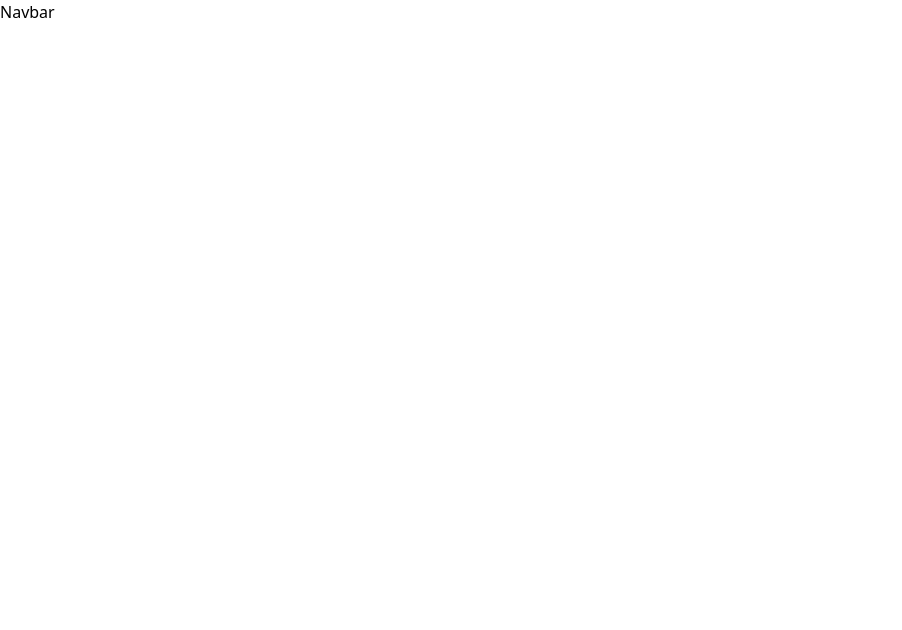
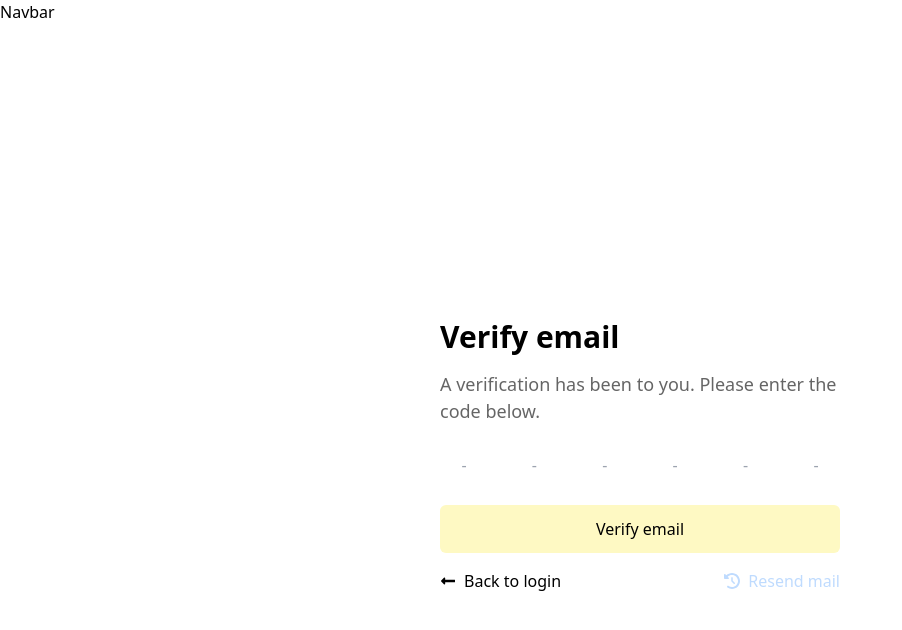
Before and after one commit to Mutyamjai/CC-Project, a React (Create React App) app in the folder campus-connect/: page /Verify_Otp in a window 1280 px wide. Before the commit this address had no page. Shown: the top 630 px of the page, without its empty margins (0-902 px from the left). Built offline with nearby package versions, Linux system fonts and the light colour scheme.

Commit message:
otp updated

```diff
--- a/campus-connect/package.json
+++ b/campus-connect/package.json
@@ -15,6 +15,7 @@
     "react-hook-form": "^7.52.2",
     "react-hot-toast": "^2.4.1",
     "react-icons": "^5.3.0",
+    "react-otp-input": "^3.1.1",
     "react-redux": "^9.1.2",
     "react-router-dom": "^6.26.1",
     "react-scripts": "5.0.1",
--- a/campus-connect/src/App.js
+++ b/campus-connect/src/App.js
@@ -3,6 +3,7 @@ import Home from './Pages/Home'
 import Login from './Pages/Login'
 import Signup from './Pages/Signup'
 import Navbar from './Components/Common/Navbar'
+import VerifyOtp from './Pages/VerifyOtp'
 function App() {
   return (
     <div className="App">
@@ -12,6 +13,7 @@ function App() {
         <Route path = '/' element = {<Home/>}/>
         <Route path = '/Signup' element = {<Signup/>}/>
         <Route path = '/Login' element = {<Login/>}/>
+        <Route path = '/Verify_Otp' element = {<VerifyOtp/>}/>
 
       </Routes>
     </div>
--- a/campus-connect/src/Pages/Login.js
+++ b/campus-connect/src/Pages/Login.js
@@ -1,7 +1,31 @@
 import React from 'react'
+import Spinner from '../Components/Common/Spinner'
+import { useForm } from 'react-hook-form';
+import { useSelector } from 'react-redux';
 
 export default function Login() {
+  const {register,handleSubmit,formState: {errors}} = useForm();
+  const {loading} = useSelector((state) => state.auth)
+  if(loading){
+    return (<Spinner/>)
+  }
   return (
-    <div>Login</div>
+    <div>
+        <form>
+            <div>
+                <label htmlFor="role">Select your role:</label>
+                <select id="account_type" {...register('account_type')} defaultValue="Student">
+                    <option value="Student">Student</option>
+                    <option value="Dhobi">Dhobi</option>
+                    <option value="Saloon">Saloon</option>
+                    <option value="Cycle">Cycle</option>
+                    <option value="Magaram">Magaram</option>
+                </select>
+            </div>
+            <div>
+                <label className=''>Email Address<sup className=''>*</sup></label>
+            </div>
+        </form>
+    </div>
   )
 }
--- a/campus-connect/src/Pages/Signup.jsx
+++ b/campus-connect/src/Pages/Signup.jsx
@@ -64,7 +64,7 @@ export default function Signup() {
                                 <label htmlFor="role">Select your role:</label>
                                 <select id="account_type" {...register('account_type')} defaultValue="Student">
                                     <option value="Student">Student</option>
-                                    <option value="Dhobi">Dhobi</option>
+                                    <option value="Laundry">Laundry</option>
                                     <option value="Saloon">Saloon</option>
                                     <option value="Cycle">Cycle</option>
                                     <option value="Magaram">Magaram</option>
--- /dev/null
+++ b/campus-connect/src/Pages/VerifyOtp.js
@@ -0,0 +1,82 @@
+
+import React from 'react'
+import OTPInput from 'react-otp-input';
+import { useState } from 'react';
+import { useSelector } from 'react-redux';
+import Spinner from '../Components/Common/Spinner';
+import { Link } from 'react-router-dom';
+import { FaLongArrowAltLeft } from "react-icons/fa";
+import { FaClockRotateLeft } from "react-icons/fa6";
+import { send_otp } from '../Services/Service_Functions/auth';
+import { useDispatch} from 'react-redux';
+import { sign_up } from '../Services/Service_Functions/auth';
+import { useNavigate } from 'react-router-dom';
+import { set_loading } from '../Slices/authSlice';
+
+export default function VerifyOtp() {
+
+    const [otp, set_otp] = useState('');
+    const {loading, signup_data} = useSelector((state) => state.auth);
+    const dispatch = useDispatch();
+    const navigate = useNavigate();
+
+    async function handle_submit(event){
+        event.preventDefault();
+
+        dispatch(set_loading(true));
+        console.log(signup_data);
+
+        await sign_up( signup_data.user_name, signup_data.email, signup_data.password,
+                        signup_data.confirm_password, signup_data.contact_number, signup_data.account_type, otp, navigate  );
+
+        dispatch(set_loading(false));
+    }
+    return (
+        <div className='w-[100%] h-[100vh] '>
+            {
+                loading ? (<Spinner/>) : (
+                    <div className=' flex flex-col w-11/12 md:w-[400px] h-full justify-center gap-4 mx-auto'>
+
+                        <div className='text-3xl font-bold'>
+                                Verify email
+                        </div>
+
+                        <div className='text-[18px] opacity-60'>
+                            A verification has been to you. Please enter the code below.
+                        </div>
+
+                        <OTPInput value={otp}
+                            onChange={set_otp}
+                            numInputs={6}
+                            renderInput={(props) => <input {...props}
+                                placeholder='-'
+                                className=" border-0 bg-richblack-800 rounded-[0.5rem] text-richblack-5 aspect-square focus:border-0 focus:outline-2 focus:outline-yellow-50"
+                            />}
+                            containerStyle={{justifyContent : 'space-between'}}
+                            inputStyle={{
+                                width : 48,
+                                aspectRatio : 1
+                            }}
+                        />
+
+                        <button className='w-full py-3 px-2 bg-yellow-100 rounded-md text-black' onClick={handle_submit}>
+                            Verify email
+                        </button>
+
+                        <div className='flex justify-between'>
+                            <Link to={"/"} className='flex items-center gap-2'>
+                                <FaLongArrowAltLeft />
+                                <p>Back to login</p>
+                            </Link>
+
+                            <div className='flex items-center gap-2 text-blue-200' onClick={(event) => {send_otp(signup_data.email)}}>
+                                <FaClockRotateLeft />
+                                <p>Resend mail</p>
+                            </div>
+                        </div>
+                    </div>
+                )
+            }
+        </div>
+    )
+}
--- a/campus-connect/src/Services/Service_Functions/auth.js
+++ b/campus-connect/src/Services/Service_Functions/auth.js
@@ -12,7 +12,7 @@ export async function send_otp(email, navigate){
             throw new Error(response.data.message);
 
         result = response.data;
-        navigate('/Verify_otp');
+        navigate('/Verify_Otp');
     }
     catch(error){
         console.log(error);
@@ -22,3 +22,24 @@ export async function send_otp(email, navigate){
         return result;
     }
 }
+
+export async function sign_up(user_name, email, password, confirm_password, contact_number, account_type, otp, navigate){
+
+    let result;
+    try{
+        const response = await api_connector("POST", auth.SIGN_UP, {user_name, email, password, confirm_password, contact_number, account_type, otp});
+
+        if(!response.data.success)
+            throw new Error(response.data.message);
+
+        result = response.data;
+        navigate('/');
+    }
+    catch(error){
+        console.log(error);
+        toast.error(error.response.data.message);
+    }
+    finally{
+        return result;
+    }
+}
```
Also changed, not shown: 2 other files (tests, documents, lock files or other folders).
